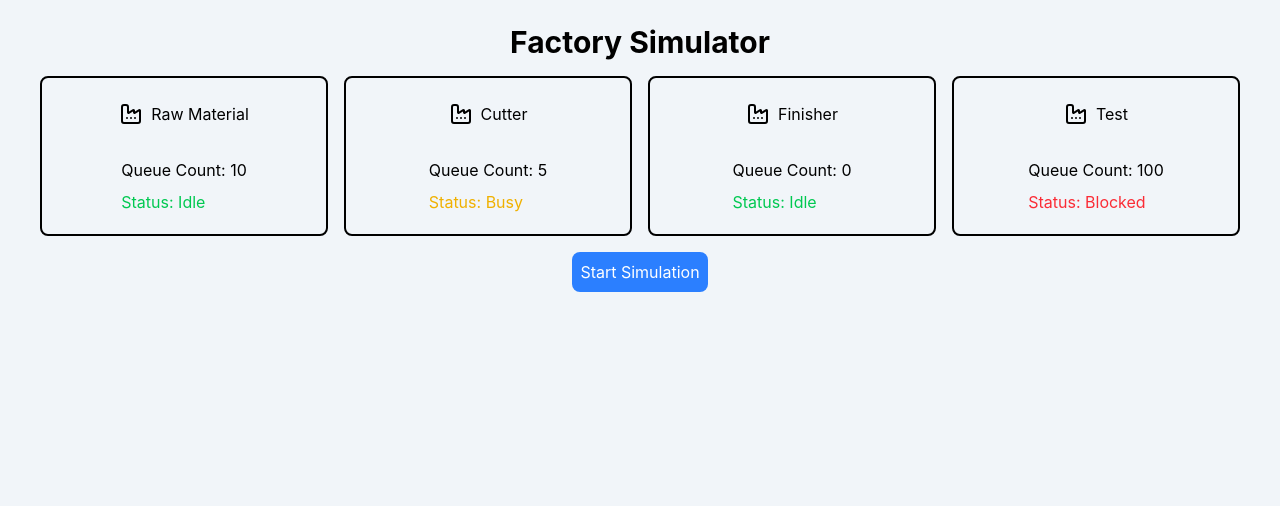
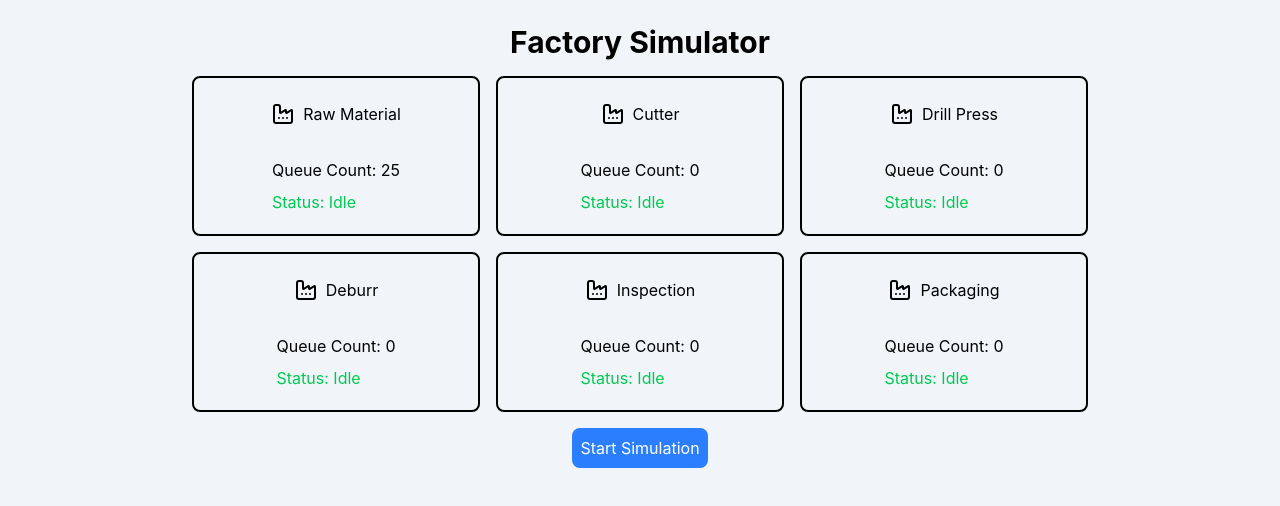
Before and after one commit to seanmckee/Factory-Flow, a React (Vite) app in the folder frontend/: page / in a window 1280 px wide. Shown: the top 506 px of the page. Built offline with nearby package versions, Linux system fonts and the light colour scheme.

Commit message:
initial simulation algorithm

```diff
--- a/frontend/src/App.tsx
+++ b/frontend/src/App.tsx
@@ -1,31 +1,39 @@
-import { useState } from "react";
-
+import { useState, useEffect } from "react";
+import { simulateTick } from "./simulation/simulationTick";
 import WorkCenterCard from "./components/WorkCenterCard";
 import type { WorkCenter } from "./types/WorkCenter";
+import { initialWorkCenters } from "./data/workCenters";
+function App() {
+  const [isRunning, setIsRunning] = useState(false);
+  const [workCenterData, setWorkCenterData] =
+    useState<WorkCenter[]>(initialWorkCenters);
+  const productionOrder = [1, 2, 3, 4, 5, 6];
+  useEffect(() => {
+    if (!isRunning) return;
 
-function App() {
-  const [workCenterData, setWorkCenterData] = useState<WorkCenter[]>([
-    { name: "Raw Material", queueCount: 10, status: "Idle" },
-    { name: "Cutter", queueCount: 5, status: "Busy" },
-    { name: "Finisher", queueCount: 0, status: "Idle" },
-    { name: "Test", queueCount: 100, status: "Blocked" },
-  ]);
+    const interval = setInterval(() => {
+      // setWorkCenterData((currentWorkCenters) =>
+      //   currentWorkCenters.map((workCenter) => ({
+      //     ...workCenter,
+      //     queueCount: Math.max(0, workCenter.queueCount - 1),
+      //   })),
+      // );
+      setWorkCenterData((workCenterData) =>
+        simulateTick(workCenterData, productionOrder),
+      );
+    }, 1000);
 
+    return () => clearInterval(interval);
+  }, [isRunning]);
   const startSimulation = () => {
     console.log("Simulation started");
-    const newWorkCenterData = workCenterData.map((workCenter) => {
-      return {
-        ...workCenter,
-        queueCount: Math.max(0, workCenter.queueCount - 1),
-      };
-    });
-    setWorkCenterData(newWorkCenterData);
+    setIsRunning(true);
   };
   return (
     <>
       <div className="min-h-screen flex flex-col items-center gap-4 bg-slate-100 p-6">
         <h1 className="text-3xl font-bold">Factory Simulator</h1>
-        <div className="flex gap-4">
+        <div className="grid grid-cols-3 gap-4">
           {workCenterData.map((workCenter) => {
             return <WorkCenterCard key={workCenter.name} {...workCenter} />;
           })}
--- /dev/null
+++ b/frontend/src/data/workCenters.ts
@@ -0,0 +1,52 @@
+import type { WorkCenter } from "../types/WorkCenter.ts";
+
+export const initialWorkCenters: WorkCenter[] = [
+  {
+    id: 1,
+    name: "Raw Material",
+    queueCount: 25,
+    status: "Idle",
+    processTimeSeconds: 1,
+    progressSeconds: 0,
+  },
+  {
+    id: 2,
+    name: "Cutter",
+    queueCount: 0,
+    status: "Idle",
+    processTimeSeconds: 3,
+    progressSeconds: 0,
+  },
+  {
+    id: 3,
+    name: "Drill Press",
+    queueCount: 0,
+    status: "Idle",
+    processTimeSeconds: 2,
+    progressSeconds: 0,
+  },
+  {
+    id: 4,
+    name: "Deburr",
+    queueCount: 0,
+    status: "Idle",
+    processTimeSeconds: 4,
+    progressSeconds: 0,
+  },
+  {
+    id: 5,
+    name: "Inspection",
+    queueCount: 0,
+    status: "Idle",
+    processTimeSeconds: 2,
+    progressSeconds: 0,
+  },
+  {
+    id: 6,
+    name: "Packaging",
+    queueCount: 0,
+    status: "Idle",
+    processTimeSeconds: 1,
+    progressSeconds: 0,
+  },
+];
--- /dev/null
+++ b/frontend/src/simulation/simulationTick.ts
@@ -0,0 +1,42 @@
+import type { WorkCenter } from "../types/WorkCenter";
+
+export function simulateTick(
+  workCenters: WorkCenter[],
+  productionLine: number[],
+): WorkCenter[] {
+  console.log("simulating tick");
+
+  const newWorkCenters = workCenters.map((workCenter) => ({
+    ...workCenter,
+  }));
+
+  for (const workCenter of newWorkCenters) {
+    if (workCenter.queueCount <= 0) {
+      workCenter.progressSeconds = 0;
+      continue;
+    }
+
+    workCenter.progressSeconds += 1;
+
+    if (workCenter.progressSeconds >= workCenter.processTimeSeconds) {
+      const currentProductionStep = productionLine.indexOf(workCenter.id);
+
+      if (currentProductionStep + 1 < productionLine.length) {
+        const nextWorkCenterId = productionLine[currentProductionStep + 1];
+
+        const nextWorkCenter = newWorkCenters.find(
+          (wc) => wc.id === nextWorkCenterId,
+        );
+
+        if (nextWorkCenter) {
+          nextWorkCenter.queueCount += 1;
+        }
+      }
+
+      workCenter.queueCount -= 1;
+      workCenter.progressSeconds = 0;
+    }
+  }
+
+  return newWorkCenters;
+}
--- a/frontend/src/types/WorkCenter.ts
+++ b/frontend/src/types/WorkCenter.ts
@@ -1,5 +1,8 @@
 export type WorkCenter = {
+  id: number;
   name: string;
   queueCount: number;
   status: "Idle" | "Busy" | "Blocked";
+  processTimeSeconds: number;
+  progressSeconds: number;
 };
```
